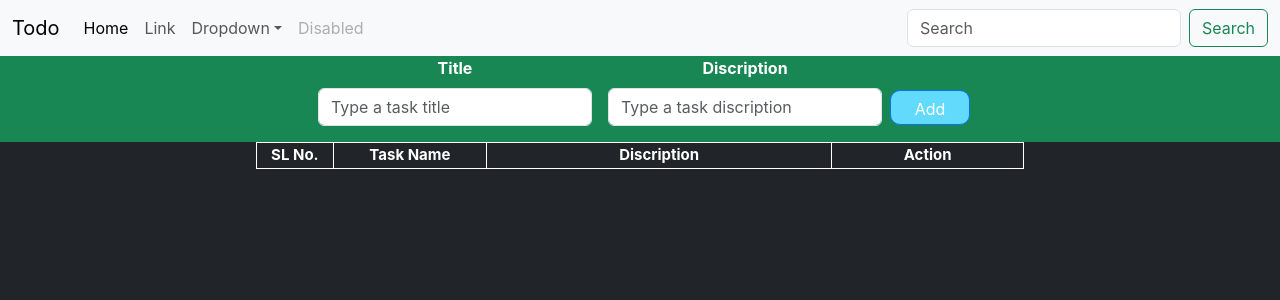
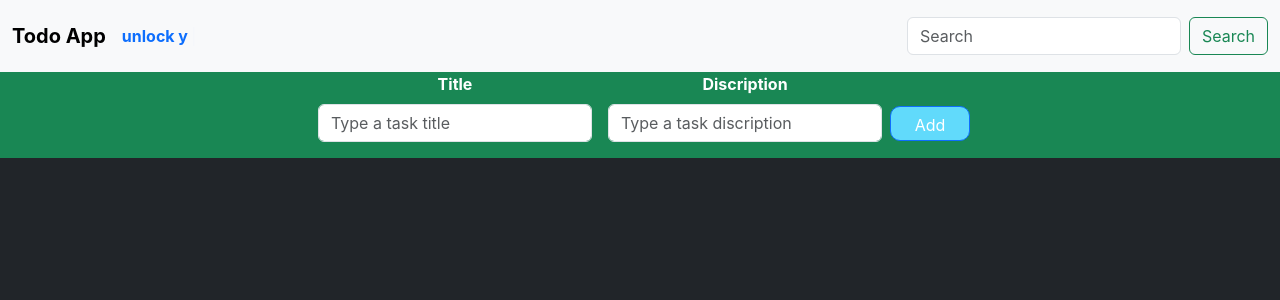
Before and after one commit to manohar720/to-do, a React (Create React App) app: page / in a window 1280 px wide. Shown: the top 300 px of the page. Built offline with nearby package versions, Linux system fonts and the light colour scheme.

Commit message:
changes in list file

```diff
--- a/package.json
+++ b/package.json
@@ -1,6 +1,5 @@
 {
   "name": "to-do",
-  "homepage": "https://manohar720.github.io/to-do",
   "version": "0.1.0",
   "private": true,
   "dependencies": {
@@ -12,6 +11,7 @@
     "react-dom": "^18.2.0",
     "react-icon": "^1.0.0",
     "react-scripts": "5.0.1",
+    "react-simple-typewriter": "^5.0.1",
     "web-vitals": "^2.1.4"
   },
   "scripts": {
--- a/public/index.html
+++ b/public/index.html
@@ -33,7 +33,7 @@
     />
     <title>Todo App</title>
   </head>
-  <body class="bg-dark">
+  <body class="bg-dark text-white">
     <noscript>You need to enable JavaScript to run this app.</noscript>
     <div id="root"></div>
     <!--
--- a/src/App.css
+++ b/src/App.css
@@ -63,7 +63,7 @@ td {
   border: 1px solid;
 }
 table {
-  width: 60%;
+  width: 40%;
   font-size: 15px;
 }
 .deleteBtn {
@@ -78,10 +78,10 @@ table {
   border-radius: 5px;
   height: 25px;
 }
-.table-container {
+/* .table-container {
   display: flex;
   justify-content: center;
-}
+} */
 .name {
   font-size: xx-small;
 }
--- a/src/App.js
+++ b/src/App.js
@@ -3,6 +3,7 @@ import "./App.css";
 import { Form } from "./components/Form";
 import { useState, useEffect } from "react";
 import { ListItems } from "./components/ListItems";
+import { TypeWriter } from "./components/TypeWriter";
 function getDataFromLocal() {
   const strData = localStorage.getItem("data");
 
@@ -90,7 +91,7 @@ function App() {
 
   return (
     <div className="App">
-      <Header taskTitle="Todo" />
+      <Header taskTitle="Todo App" />
       <Form
         titleValue={todoTitle}
         discriptionValue={todoDescription}
@@ -109,6 +110,7 @@ function App() {
         addList={addList}
       />
       <span id="error"></span>
+
       <ListItems
         todoList={todoList}
         deleteItem={deleteItem}
--- a/src/components/Header/Header.js
+++ b/src/components/Header/Header.js
@@ -1,79 +1,29 @@
+import { TypeWriter } from "../TypeWriter";
 export default function Header(props) {
   return (
     <>
-      <nav class="navbar navbar-expand-lg bg-body-tertiary">
-        <div class="container-fluid">
-          <a class="navbar-brand" href="#">
-            {props.taskTitle}
-          </a>
-          <button
-            class="navbar-toggler"
-            type="button"
-            data-bs-toggle="collapse"
-            data-bs-target="#navbarSupportedContent"
-            aria-controls="navbarSupportedContent"
-            aria-expanded="false"
-            aria-label="Toggle navigation"
-          >
-            <span class="navbar-toggler-icon"></span>
-          </button>
-          <div class="collapse navbar-collapse" id="navbarSupportedContent">
-            <ul class="navbar-nav me-auto mb-2 mb-lg-0">
-              <li class="nav-item">
-                <a class="nav-link active" aria-current="page" href="#">
-                  Home
-                </a>
-              </li>
-              <li class="nav-item">
-                <a class="nav-link" href="#">
-                  Link
-                </a>
-              </li>
-              <li class="nav-item dropdown">
-                <a
-                  class="nav-link dropdown-toggle"
-                  href="#"
-                  role="button"
-                  data-bs-toggle="dropdown"
-                  aria-expanded="false"
-                >
-                  Dropdown
-                </a>
-                <ul class="dropdown-menu">
-                  <li>
-                    <a class="dropdown-item" href="#">
-                      Action
-                    </a>
-                  </li>
-                  <li>
-                    <a class="dropdown-item" href="#">
-                      Another action
-                    </a>
-                  </li>
-                  <li>
-                    <hr class="dropdown-divider" />
-                  </li>
-                  <li>
-                    <a class="dropdown-item" href="#">
-                      Something else here
-                    </a>
-                  </li>
-                </ul>
-              </li>
-              <li class="nav-item">
-                <a class="nav-link disabled" aria-disabled="true">
-                  Disabled
-                </a>
-              </li>
-            </ul>
-            <form class="d-flex" role="search">
+      <nav className="navbar navbar-expand-lg bg-body-tertiary">
+        <div className="container-fluid">
+          <div>
+            {" "}
+            <a className="navbar-brand" href="#">
+              <strong> {props.taskTitle}</strong>
+            </a>
+          </div>
+          <div className="typeWriter text-black ml">
+            <TypeWriter />
+          </div>
+
+          <div className="collapse navbar-collapse" id="navbarSupportedContent">
+            <ul className="navbar-nav me-auto mb-2 mb-lg-0"></ul>
+            <form className="d-flex" role="search">
               <input
-                class="form-control me-2"
+                className="form-control me-2"
                 type="search"
                 placeholder="Search"
                 aria-label="Search"
               />
-              <button class="btn btn-outline-success" type="submit">
+              <button className="btn btn-outline-success" type="submit">
                 Search
               </button>
             </form>
--- a/src/components/ListItems.js
+++ b/src/components/ListItems.js
@@ -1,7 +1,7 @@
 export const ListItems = ({ todoList, deleteItem, editItem }) => {
   return (
     <>
-      <div className="table-container table-danger  text-white">
+      {/* <div className="table-container table-danger  text-white">
         {
           <table>
             <thead>
@@ -21,13 +21,11 @@ export const ListItems = ({ todoList, deleteItem, editItem }) => {
                     <td>{item.discription}</td>
                     <td>
                       <i
-                        className="delete-icon"
                         class="fa-solid fa-trash mx-2"
                         onClick={() => deleteItem(index)}
                       ></i>
 
                       <i
-                        className="edit"
                         class="fa-solid fa-pen-to-square mx-2"
                         onClick={() => editItem(index)}
                       ></i>
@@ -38,6 +36,38 @@ export const ListItems = ({ todoList, deleteItem, editItem }) => {
             </tbody>
           </table>
         }
+      </div> */}
+      <div class="container  ">
+        {todoList.map((list, index) => {
+          return (
+            <div class="list-group m-2">
+              <a
+                href="#"
+                class="list-group-item list-group-item-action active"
+                aria-current="true"
+              >
+                <div class="d-flex w-100 justify-content-between">
+                  <h5 class="mb-1">
+                    {index + 1}. {list.taskName}
+                  </h5>
+                  <small>
+                    {" "}
+                    <i
+                      class="fa-solid fa-trash mx-2"
+                      onClick={() => deleteItem(index)}
+                    ></i>
+                    <i
+                      class="fa-solid fa-pen-to-square mx-2"
+                      onClick={() => editItem(index)}
+                    ></i>
+                  </small>
+                </div>
+                <p class="mb-1 text-wrap">{list.discription}</p>
+                <small></small>
+              </a>
+            </div>
+          );
+        })}
       </div>
     </>
   );
```
Also changed, not shown: 1 other file (tests, documents, lock files or other folders).
